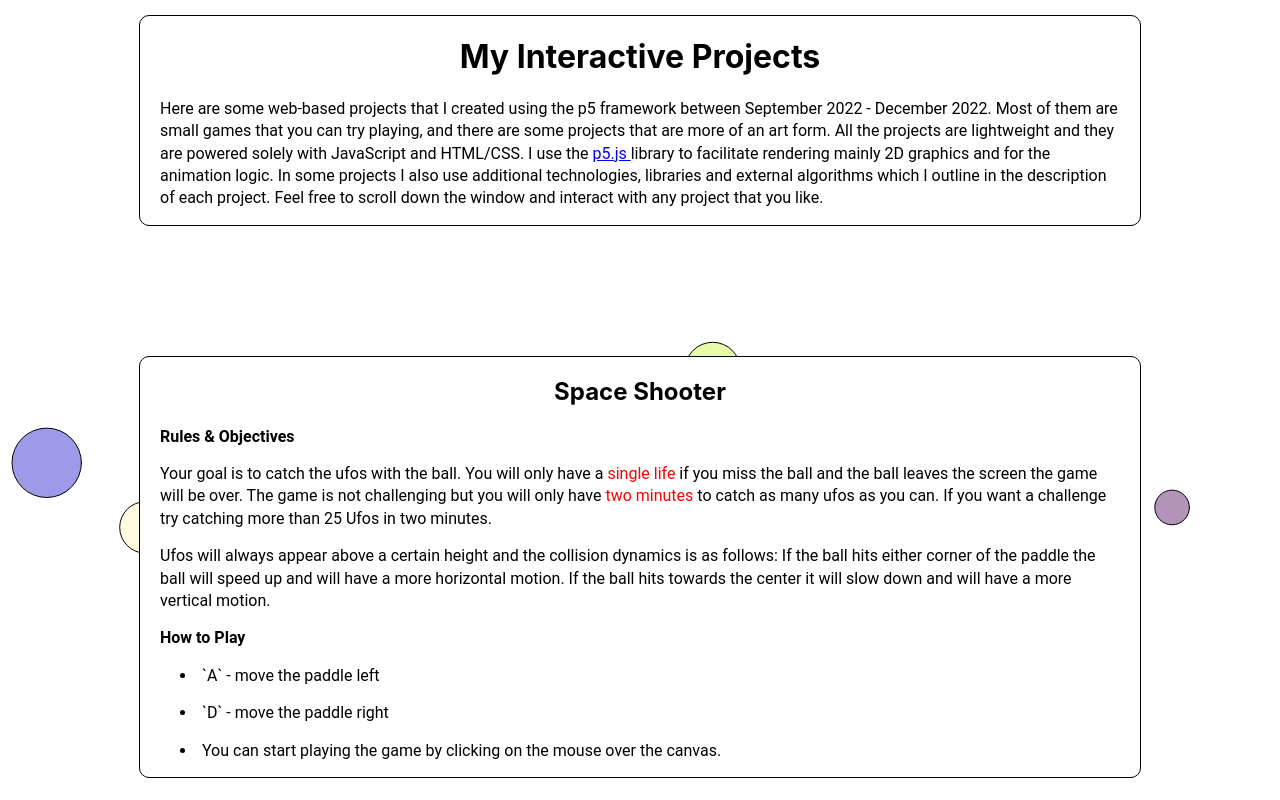
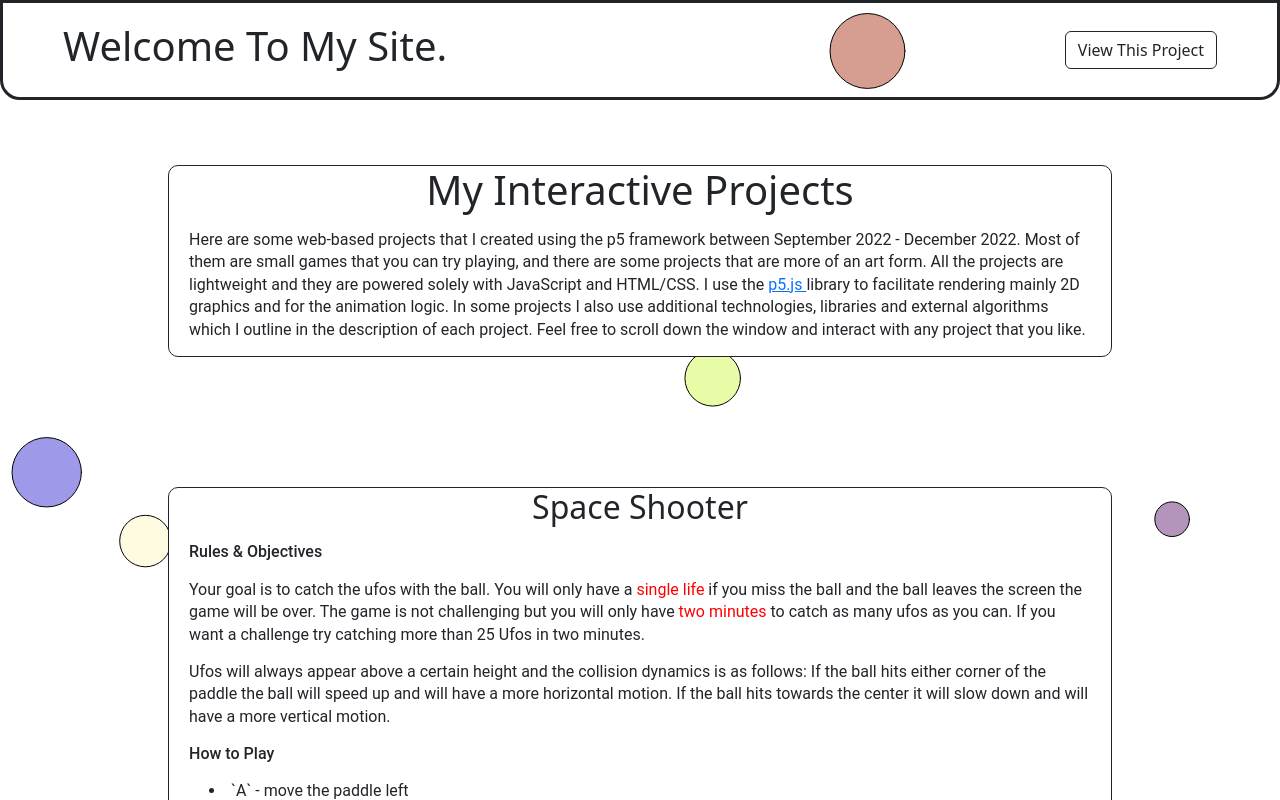
Before and after one commit to muratsankaya/Portfolio, a React (Vite) app: page / in a window 1280 px wide. Built offline with nearby package versions, Linux system fonts and the light colour scheme.

Commit message:
introduce the header component

```diff
--- a/package.json
+++ b/package.json
@@ -12,6 +12,7 @@
   "dependencies": {
     "p5": "^1.9.0",
     "react": "^18.2.0",
+    "react-bootstrap": "^2.9.1",
     "react-dom": "^18.2.0"
   },
   "devDependencies": {
--- a/src/Components/App.css
+++ b/src/Components/App.css
@@ -45,4 +45,5 @@ body {
   align-items: center;
   justify-content: center;
   flex-direction: column;
+  padding: 50px;
 }
--- a/src/Components/App.jsx
+++ b/src/Components/App.jsx
@@ -4,6 +4,7 @@ import background from "../Utilities/background";
 import CanvasDisplay from "./CanvasDisplay";
 import Introduction from "./InteractiveProjects/Introduction";
 import Project from "./Project";
+import Header from "./Header";
 
 const App = () => {
   const interactiveProjects = [
@@ -18,6 +19,7 @@ const App = () => {
       <div className="background">
         <P5Wrapper sketch={background} />
       </div>
+      <Header />
       <div className="interactive-projects">
         <Introduction />
         {interactiveProjects.map((project) => (
--- /dev/null
+++ b/src/Components/Header.css
@@ -0,0 +1,29 @@
+.header {
+  width: 100%;
+  height: 100px;
+  background: transparent;
+  border-style: solid;
+  border-bottom-left-radius: 20px;
+  border-bottom-right-radius: 20px;
+  display: flex;
+  align-items: center;
+  justify-content: space-between;
+}
+
+.header-left,
+header-center,
+header-right {
+  display: flex;
+  align-items: center;
+  position: relative;
+}
+
+.header-left {
+  margin-left: 60px;
+  justify-content: left;
+}
+
+.header-right {
+  justify-content: right;
+  margin-right: 60px;
+}
--- a/src/Components/Header.jsx
+++ b/src/Components/Header.jsx
@@ -1,3 +1,26 @@
+import "./Header.css";
+import Button from "react-bootstrap/Button";
+import "bootstrap/dist/css/bootstrap.min.css";
+
 const Header = () => {
-  return <div> </div>;
+  return (
+    <div className="header">
+      <div className="header-left">
+        <h1>Welcome To My Site.</h1>
+      </div>
+      <div className="header-center"></div>
+      <div className="header-right">
+        <Button
+          variant="outline-dark"
+          onClick={() =>
+            window.open("https://chromewebstore.google.com/?hl=en", "_blank")
+          }
+        >
+          View This Project
+        </Button>
+      </div>
+    </div>
+  );
 };
+
+export default Header;
```
Also changed, not shown: 1 other file (tests, documents, lock files or other folders).
